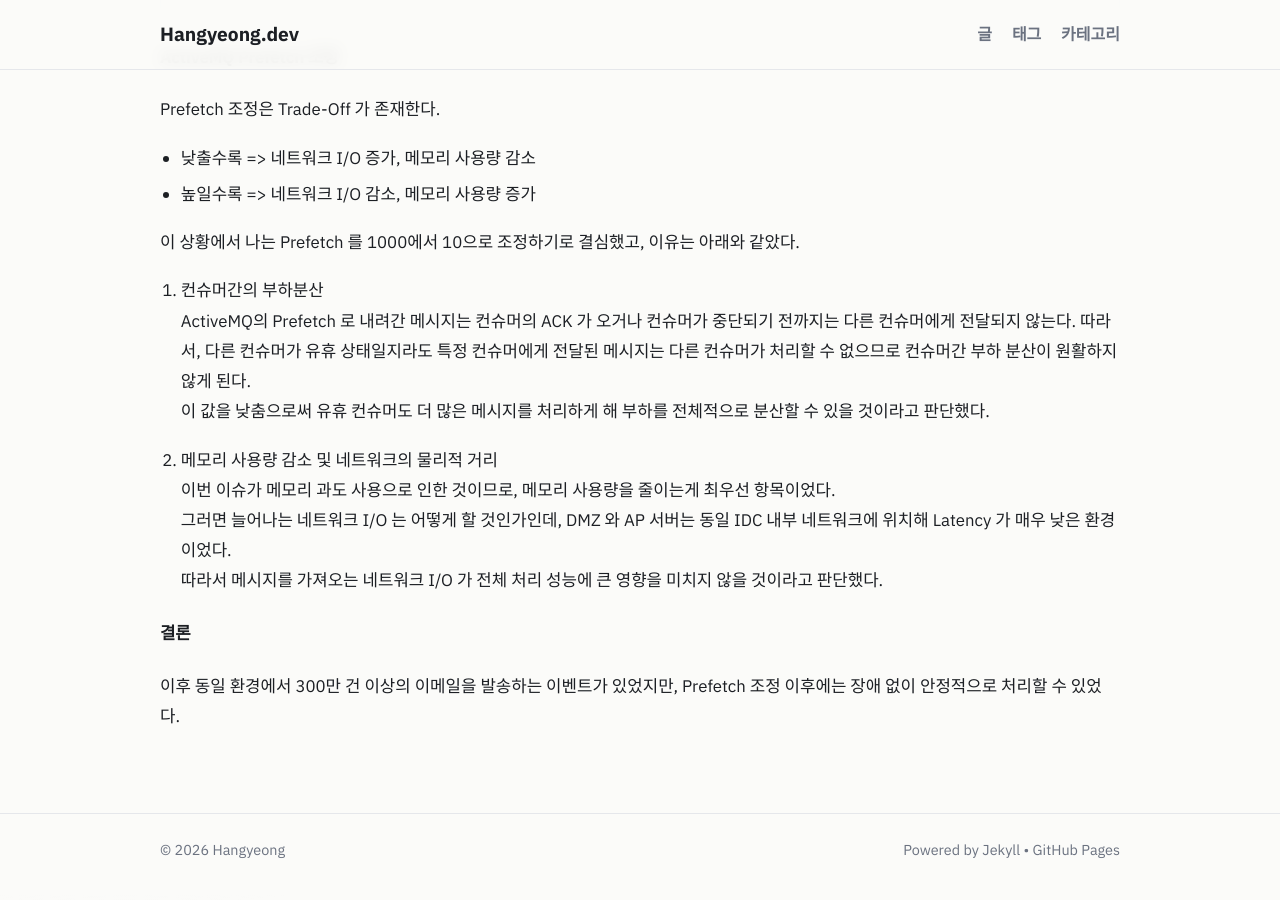
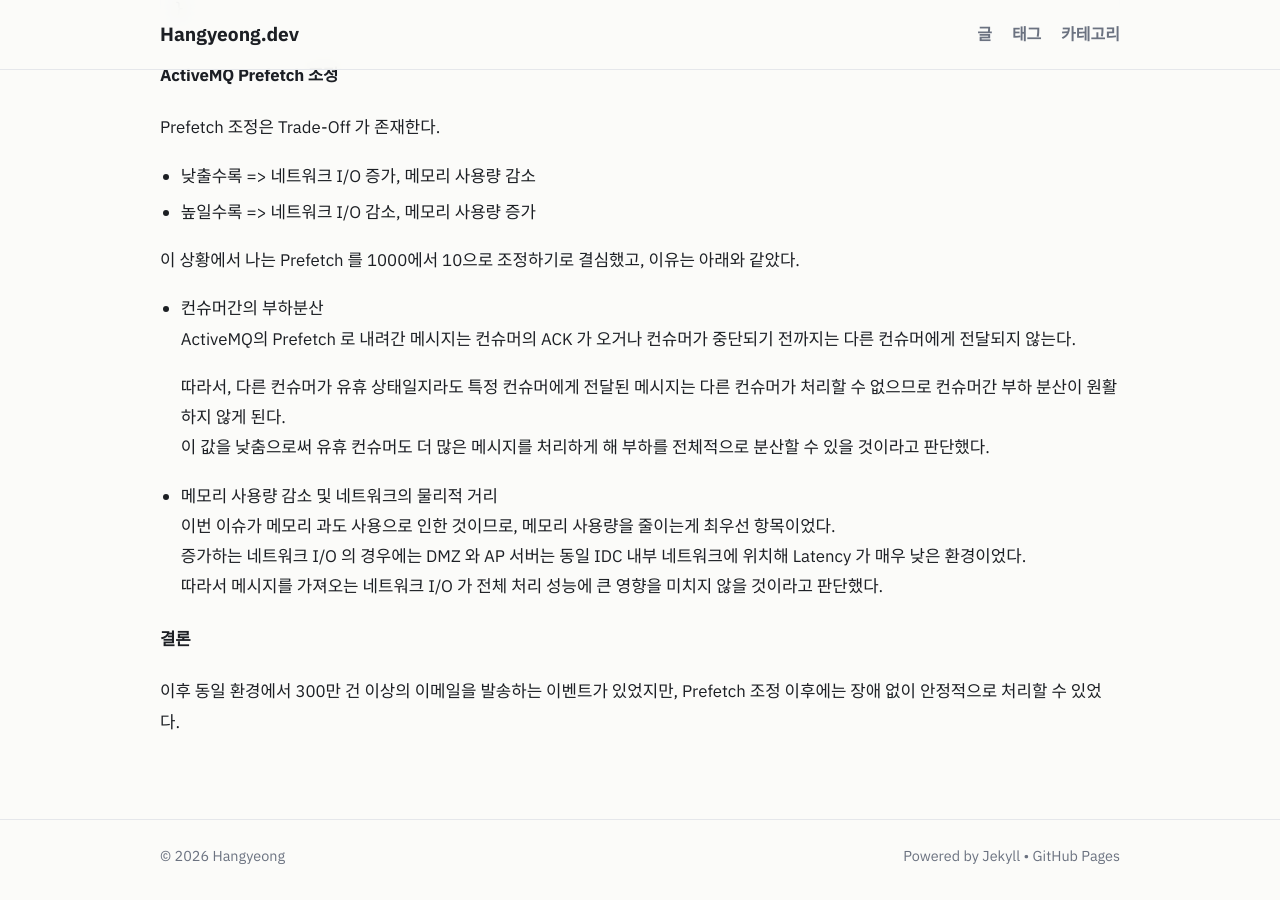
Before and after one commit to han-gyeong/han-gyeong.github.io, a Jekyll site: the page built from _posts/2026-03-04-prefetch.md, in a window 1280 px wide and 900 px high, scrolled down 2606 px. Built offline with Jekyll 4.4.1, drawn with Linux system fonts in a browser that asks for light colours; some of the changed text lies outside the part shown.

Commit message:
ActiveMQ Prefetch로 인한 메시징 장애 회고(개행 수정)

```diff
--- a/_posts/2026-03-04-prefetch.md
+++ b/_posts/2026-03-04-prefetch.md
@@ -22,6 +22,7 @@ ActiveMQ는 기본적으로 Push 방식을 사용한다.
 
 Push 방식에서는 브로커가 메시지를 컨슈머에게 계속 밀어넣을 수 있게 된다.
 하지만 이렇게 되면 컨슈머가 처리 가능한 양보다 많은 메시지를 받게 될 수도 있다.
+
 (컨슈머 메모리가 초과되거나, 다른 컨슈머가 유휴 상태인데도 지연상태인 컨슈머한테 다 몰려있거나)
 
 그래서 이 문제를 해결하기 위해 존재하는 설정이 Prefetch 이다.
@@ -93,15 +94,18 @@ Prefetch 조정은 Trade-Off 가 존재한다.
 
 이 상황에서 나는 Prefetch 를 1000에서 10으로 조정하기로 결심했고, 이유는 아래와 같았다.
 
-1. 컨슈머간의 부하분산
-ActiveMQ의 Prefetch 로 내려간 메시지는 컨슈머의 ACK 가 오거나 컨슈머가 중단되기 전까지는 다른 컨슈머에게 전달되지 않는다.
-따라서, 다른 컨슈머가 유휴 상태일지라도 특정 컨슈머에게 전달된 메시지는 다른 컨슈머가 처리할 수 없으므로 컨슈머간 부하 분산이 원활하지 않게 된다.
-이 값을 낮춤으로써 유휴 컨슈머도 더 많은 메시지를 처리하게 해 부하를 전체적으로 분산할 수 있을 것이라고 판단했다.
+- 컨슈머간의 부하분산
+  ActiveMQ의 Prefetch 로 내려간 메시지는 컨슈머의 ACK 가 오거나 컨슈머가 중단되기 전까지는 다른 컨슈머에게 전달되지 않는다.
 
-2. 메모리 사용량 감소 및 네트워크의 물리적 거리
-이번 이슈가 메모리 과도 사용으로 인한 것이므로, 메모리 사용량을 줄이는게 최우선 항목이었다.
-그러면 늘어나는 네트워크 I/O 는 어떻게 할 것인가인데, DMZ 와 AP 서버는 동일 IDC 내부 네트워크에 위치해 Latency 가 매우 낮은 환경이었다.
-따라서 메시지를 가져오는 네트워크 I/O 가 전체 처리 성능에 큰 영향을 미치지 않을 것이라고 판단했다.
+  따라서, 다른 컨슈머가 유휴 상태일지라도 특정 컨슈머에게 전달된 메시지는 다른 컨슈머가 처리할 수 없으므로 컨슈머간 부하 분산이 원활하지 않게 된다.
+  이 값을 낮춤으로써 유휴 컨슈머도 더 많은 메시지를 처리하게 해 부하를 전체적으로 분산할 수 있을 것이라고 판단했다.
+
+
+
+- 메모리 사용량 감소 및 네트워크의 물리적 거리
+  이번 이슈가 메모리 과도 사용으로 인한 것이므로, 메모리 사용량을 줄이는게 최우선 항목이었다.
+  증가하는 네트워크 I/O 의 경우에는 DMZ 와 AP 서버는 동일 IDC 내부 네트워크에 위치해 Latency 가 매우 낮은 환경이었다.
+  따라서 메시지를 가져오는 네트워크 I/O 가 전체 처리 성능에 큰 영향을 미치지 않을 것이라고 판단했다.
 
 #### 결론
 이후 동일 환경에서 300만 건 이상의 이메일을 발송하는 이벤트가 있었지만, Prefetch 조정 이후에는 장애 없이 안정적으로 처리할 수 있었다.
```
